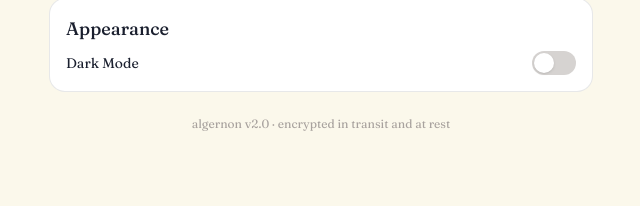
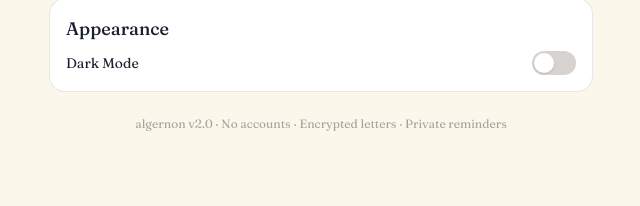
Before and after one commit to indigoscipio/oktavletter, a React (Vite) app: page / in a window 1280 px wide. Both pictures are taken after a click on the button "Settings". Shown: the part 370-576 px from the top of the page, without its empty margins (319-959 px from the left). Built offline with nearby package versions, Linux system fonts and the light colour scheme; no server answers.

Commit message:
update footers: settings with tagline, others just algernon

```diff
--- a/src/screens/CloudLetter.jsx
+++ b/src/screens/CloudLetter.jsx
@@ -159,7 +159,7 @@ export default function CloudLetter({ cloudLetterId, setView, showToast, openLet
           )}
         </div>
         <p className="text-center text-xs text-[var(--text-muted)]">
-          algernon · encrypted in transit and at rest
+          algernon
         </p>
       </Card>
     </main>
--- a/src/screens/Settings.jsx
+++ b/src/screens/Settings.jsx
@@ -94,7 +94,7 @@ export default function Settings({ dark, setDark, exportLetters, importLetters,
       </Card>
 
       <p className="text-center text-xs text-[var(--text-muted)]">
-        algernon v2.0 · encrypted in transit and at rest
+        algernon v2.0 · No accounts · Encrypted letters · Private reminders
       </p>
     </main>
   )
--- a/src/screens/Write.jsx
+++ b/src/screens/Write.jsx
@@ -141,7 +141,7 @@ export default function Write({ createLetter, setView, setSelectedLetterId, show
             ) : null}
           </div>
           <p className="text-center text-xs text-[var(--text-muted)]">
-            algernon · encrypted in transit and at rest
+            algernon
           </p>
         </Card>
 
```
